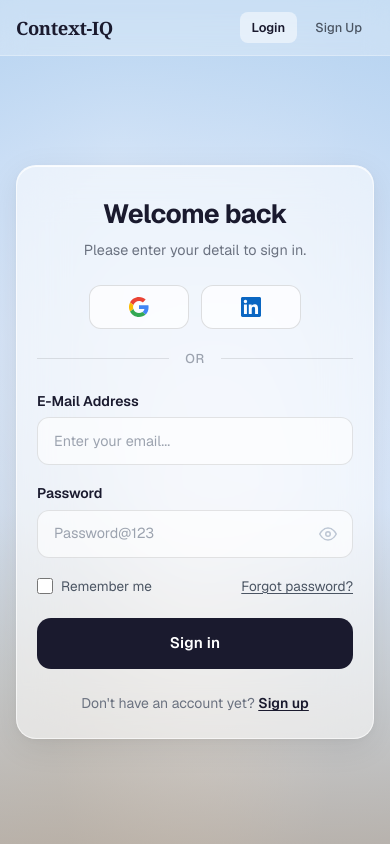
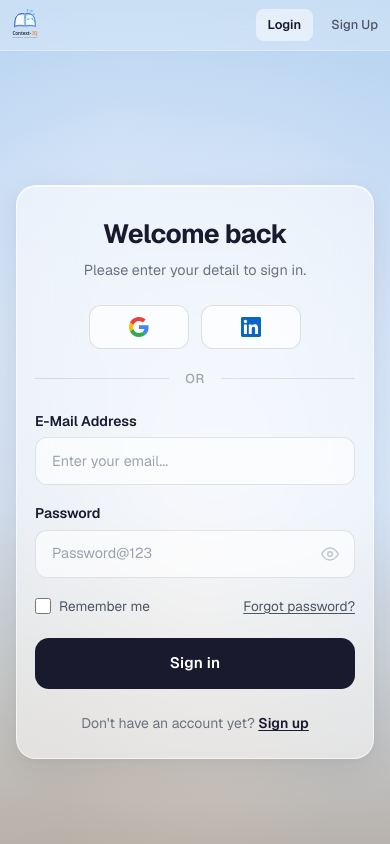
Before and after one commit to Tamilmani027/Context-IQ, a Next.js app in the folder frontend/: page /auth/login in a window 390 px wide. Built offline with nearby package versions, Linux system fonts and the light colour scheme.

Commit message:
aligned nabar and auth pages properly

```diff
--- a/frontend/app/auth/AuthNavbar.js
+++ b/frontend/app/auth/AuthNavbar.js
@@ -1,5 +1,6 @@
 "use client";
 import Link from "next/link";
+import Image from "next/image";
 import { usePathname } from "next/navigation";
 
 export default function AuthNavbar() {
@@ -10,7 +11,15 @@ export default function AuthNavbar() {
     return (
         <nav className="auth-navbar">
             <Link href="/" className="auth-navbar-brand">
-                <span className="auth-navbar-title">Context-IQ</span>
+                <Image
+                    src="/context-iq-logo.svg"
+                    alt="Context-IQ"
+                    width={80}
+                    height={80}
+                    className="h-10 w-auto object-contain"
+                    style={{ height: "50px", width: "auto" }}
+                    priority
+                />
             </Link>
 
             <div className="auth-navbar-links">
--- a/frontend/app/auth/auth.css
+++ b/frontend/app/auth/auth.css
@@ -10,7 +10,7 @@
     display: flex;
     align-items: center;
     justify-content: space-between;
-    padding: 16px 32px;
+    padding: 16px 32px 8px;
     background: rgba(255, 255, 255, 0.25);
     backdrop-filter: blur(12px);
     -webkit-backdrop-filter: blur(12px);
@@ -82,9 +82,8 @@
     display: flex;
     flex-direction: column;
     align-items: center;
-    justify-content: center;
     z-index: 50;
-    padding: 80px 1rem 20px;
+    padding: 120px 1rem 20px;
     overflow-y: auto;
 }
 
@@ -99,8 +98,7 @@
             rgba(220, 230, 250, 0.5) 40%,
             rgba(240, 240, 255, 0.3) 60%,
             rgba(210, 195, 180, 0.5) 80%,
-            rgba(185, 165, 145, 0.7) 100%
-        ),
+            rgba(185, 165, 145, 0.7) 100%),
         radial-gradient(ellipse at 30% 20%, rgba(255, 255, 255, 0.8) 0%, transparent 60%),
         radial-gradient(ellipse at 70% 30%, rgba(255, 255, 255, 0.6) 0%, transparent 50%),
         radial-gradient(ellipse at 50% 70%, rgba(255, 255, 255, 0.5) 0%, transparent 55%),
@@ -114,6 +112,7 @@
     position: relative;
     width: 100%;
     max-width: 420px;
+    margin: auto;
     background: rgba(255, 255, 255, 0.55);
     backdrop-filter: blur(24px);
     -webkit-backdrop-filter: blur(24px);
@@ -132,6 +131,7 @@
         opacity: 0;
         transform: translateY(20px) scale(0.97);
     }
+
     to {
         opacity: 1;
         transform: translateY(0) scale(1);
@@ -335,9 +335,19 @@
 }
 
 @keyframes shake {
-    0%, 100% { transform: translateX(0); }
-    25% { transform: translateX(-6px); }
-    75% { transform: translateX(6px); }
+
+    0%,
+    100% {
+        transform: translateX(0);
+    }
+
+    25% {
+        transform: translateX(-6px);
+    }
+
+    75% {
+        transform: translateX(6px);
+    }
 }
 
 /* ── Submit Buttons ──────────────────────────────────── */
@@ -388,7 +398,9 @@
 }
 
 @keyframes spin {
-    to { transform: rotate(360deg); }
+    to {
+        transform: rotate(360deg);
+    }
 }
 
 /* ── Footers ────────────────────────────────────────── */
@@ -426,9 +438,10 @@
 
 /* ── Responsiveness ──────────────────────────────────── */
 @media (max-width: 480px) {
+
     .login-card,
     .register-card {
-        padding: 28px 20px 24px;
+        padding: 28px 18px 24px;
         border-radius: 20px;
     }
 
@@ -437,7 +450,7 @@
     }
 
     .auth-navbar {
-        padding: 12px 16px;
+        padding: 0;
     }
 
     .auth-navbar-link {
--- a/frontend/app/components/Navbar.js
+++ b/frontend/app/components/Navbar.js
@@ -1,5 +1,6 @@
 "use client";
 import Link from "next/link";
+import Image from "next/image";
 import { useRouter, usePathname } from "next/navigation";
 import { useState, useEffect } from "react";
 import { getMe, logoutUser } from "@/lib/api";
@@ -35,13 +36,18 @@ export default function Navbar() {
     if (pathname?.startsWith("/auth")) return null;
 
     return (
-        <nav className="w-full bg-[#FAFAFA] px-8 py-4 flex items-center justify-between border-b border-gray-100">
+        <nav className="w-full bg-[#FAFAFA] px-8 pt-4 pb-2 flex items-center justify-between border-b border-gray-100">
             {/* App name - Left side */}
             <Link href="/">
-                <div className="flex items-center gap-2 cursor-pointer">
-                    <span className="text-gray-900 text-xl font-bold font-serif tracking-tight">
-                        Context-IQ
-                    </span>
+                <div className="flex items-center cursor-pointer">
+                    <Image
+                        src="/context-iq-logo.svg"
+                        alt="Context-IQ"
+                        width={80}
+                        height={80}
+                        className="h-20 w-auto object-contain"
+                        priority
+                    />
                 </div>
             </Link>
 
```
Also changed, not shown: frontend/public/context-iq-logo.svg (added), 1 other file (tests, documents, lock files or other folders).
